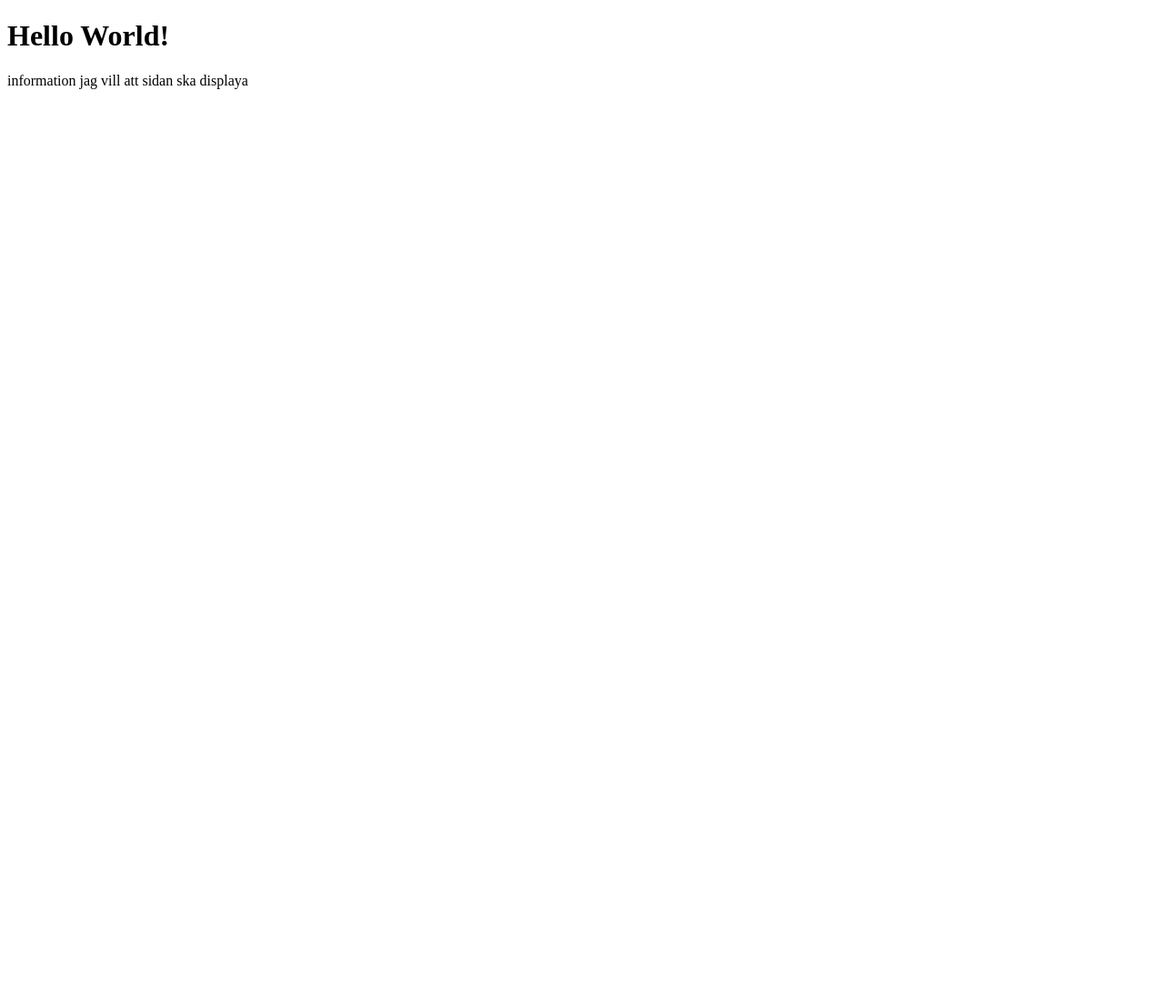
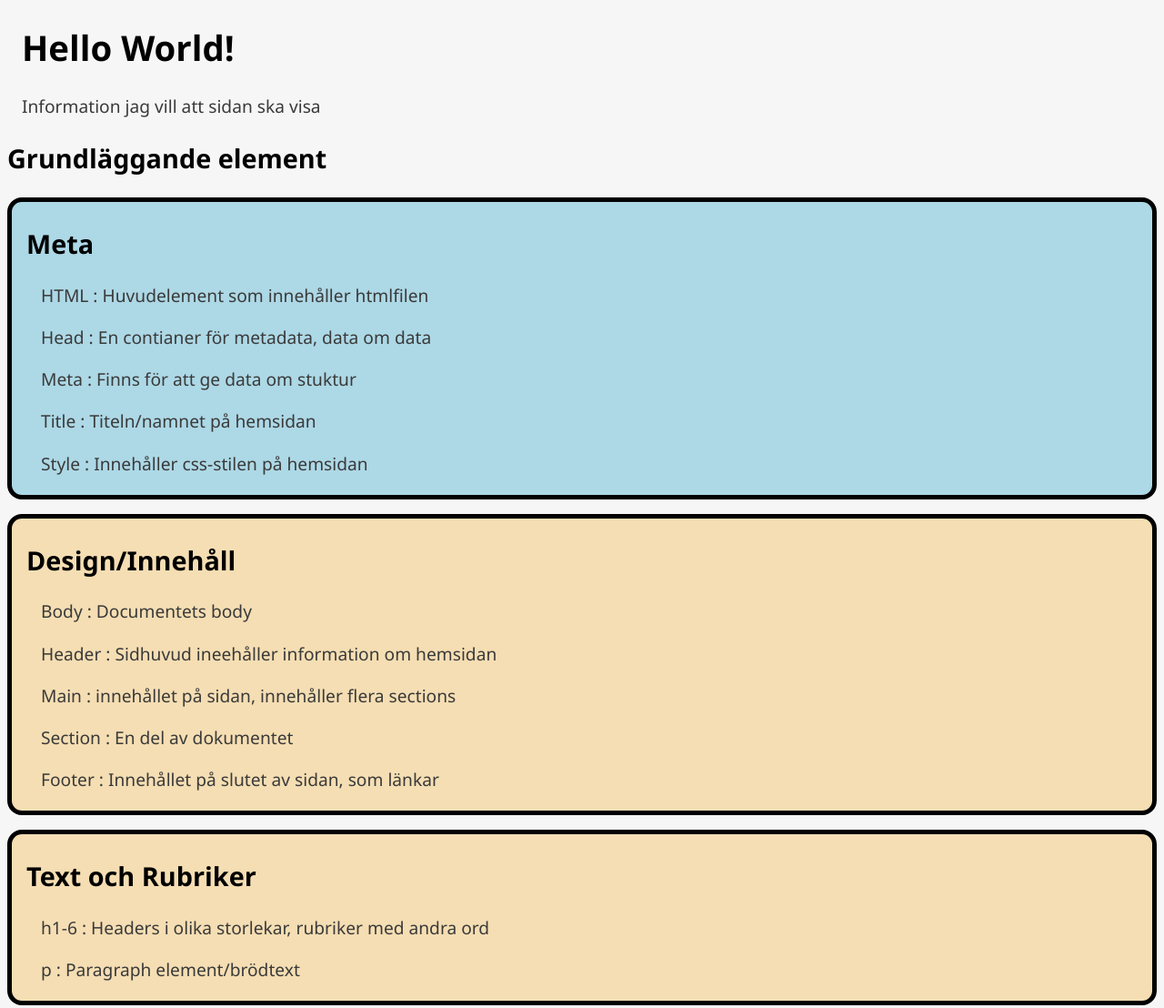
Before and after one commit to OliverAronHolmberg/Webbutvackling-U1, a plain HTML site: page index.html in a window 1280 px wide. Shown: the whole page at 91% size. Before the commit the page ends 800 px from the top, so only its background shows below. Drawn offline with Linux system fonts and the light colour scheme.

Commit message:
Lektion2

```diff
--- a/index.html
+++ b/index.html
@@ -5,6 +5,48 @@
     <meta name="viewport" content="width=device-width, initial-scale=1.0">
 
     <title>Hello World!</title>
+
+    <style>
+        /* intern css */
+
+        body{
+            font-family:'Segoe UI', Tahoma, Geneva, Verdana, sans-serif;
+
+            background-color: #f6f6f6;
+
+            Font-size: 1.2em; /* 16px */
+        }
+
+        h1{
+            margin-left: 1rem
+        }
+
+        p{
+            color: #3a3a3a; /*Color är en css egenskap och värdet som är efter : är värdet*/
+            margin-left: 1rem
+        }
+
+        section{
+            background-color: lightblue;
+
+            padding: 0.1em 1rem;
+
+            border: 5px solid black;
+
+            margin-bottom: 1rem;
+
+            border-radius: 1rem;
+        }
+
+        .special{ /*När det är en class måste man skriva punkt före klassnamnet*/
+            background-color: wheat;
+        }
+
+
+
+
+
+    </style>
 </head>
 <body>
     <header>
@@ -13,17 +55,44 @@
         <!--Heading:
         h1, h2, h3, h4, h5, h6-->
 
-        <h1>Hello World!</h1> <!-- Element -->
-        <p>information jag vill att sidan ska displaya</p> <!-- Paragraph -->
+        <h1>Hello World!</h1> <!-- Element, andvänd aldrig mer än en h1 på en hemsida -->
+        <p>Information jag vill att sidan ska visa</p> <!-- Paragraph -->
+
 
     </header>
 
-    <main>
-        <!-- Allt innehåll och det du vill visa på denna html sida-->
+    <main> <!-- Allt innehåll och det du vill visa på denna html sida-->
+        <h2>Grundläggande element</h2>
+        <section>
+            <h2>Meta</h2>
+            <p>HTML : Huvudelement som innehåller htmlfilen</p>
+            <p>Head : En contianer för metadata, data om data</p>
+            <p>Meta : Finns för att ge data om stuktur</p>
+            <p>Title : Titeln/namnet på hemsidan</p>
+            <p>Style : Innehåller css-stilen på hemsidan</p>
+        </section>
+        <section
+        class="special">
+            <h2>Design/Innehåll</h2>
+            <p>Body : Documentets body</p>
+            <p>Header : Sidhuvud ineehåller information om hemsidan</p>
+            <p>Main : innehållet på sidan, innehåller flera sections</p>
+            <p>Section : En del av dokumentet</p>
+            <p>Footer : Innehållet på slutet av sidan, som länkar</p>
+
+        </section>
+        <section
+        class="special">
+            <h2>Text och Rubriker</h2>
+            <p>h1-6 : Headers i olika storlekar, rubriker med andra ord</p>
+            <p>p : Paragraph element/brödtext</p>
+
+
+        </section>
     </main>
 
-    <footer>
-        <!-- I websidor finns ofta länkar och eller copyright information -->
+    <footer><!-- I websidor finns ofta länkar och eller copyright information -->
+
     </footer>
 </body>
 </html>
```
Also changed, not shown: styles.css (deleted).
